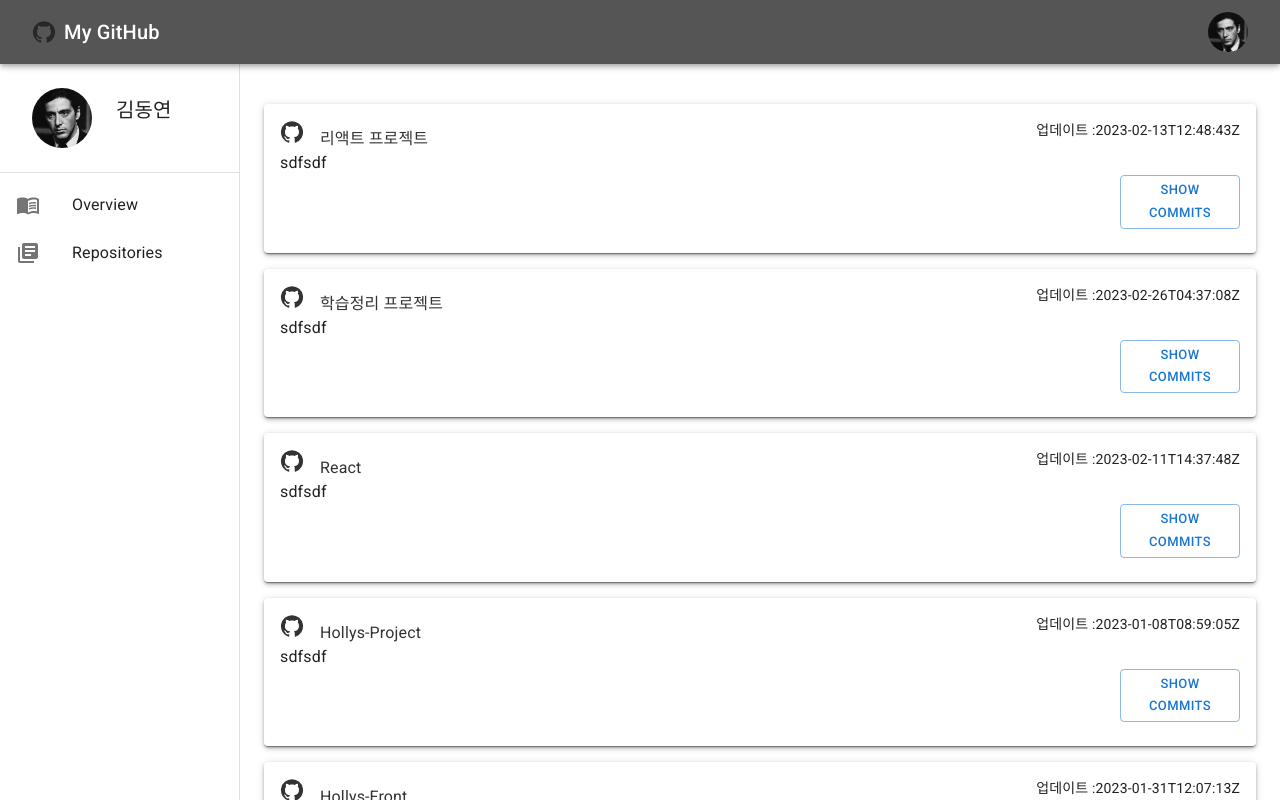
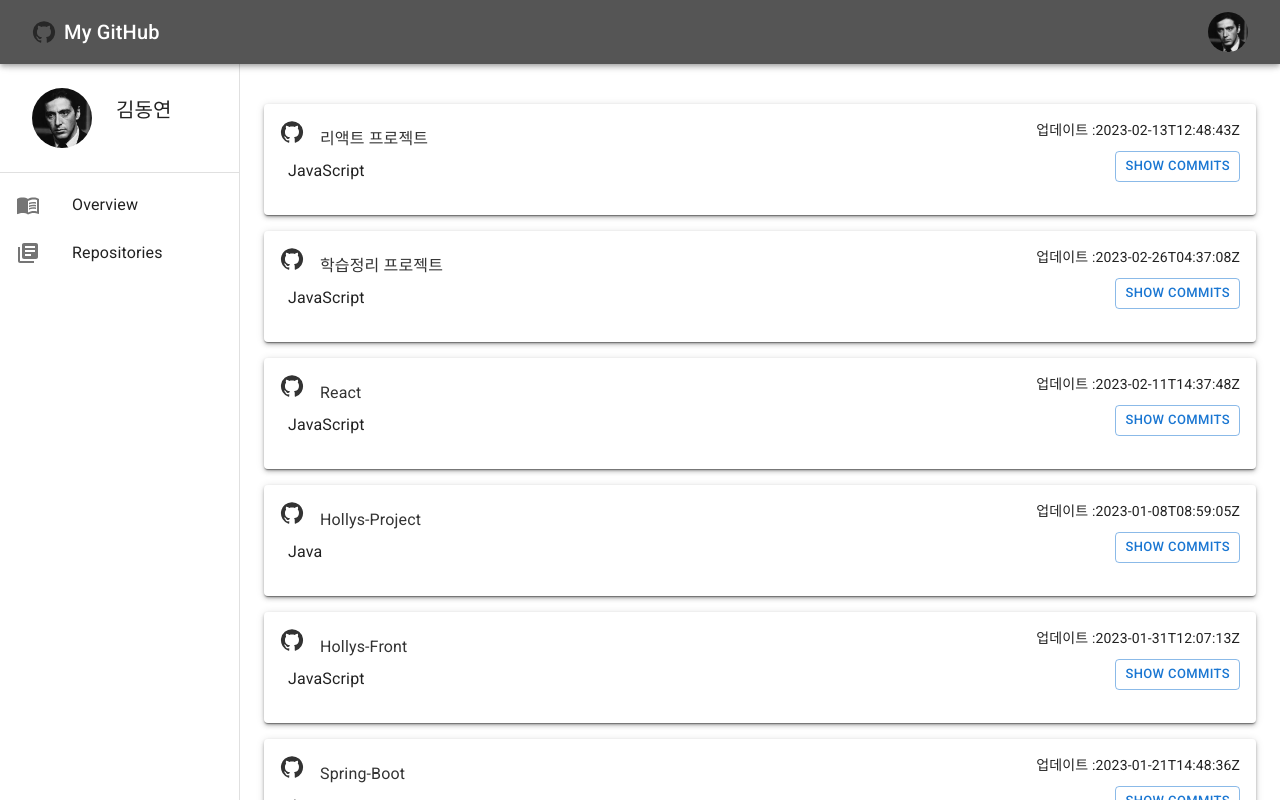
Before and after one commit to Dongyeon915/Project, a React (Create React App) app: page / in a window 1280 px wide. Shown: the top 800 px of the page. Built offline with nearby package versions, Linux system fonts and the light colour scheme.

Commit message:
repository space-between으로 간격 조절

```diff
--- a/src/components/repositories/RepositoriesComp.jsx
+++ b/src/components/repositories/RepositoriesComp.jsx
@@ -1,4 +1,5 @@
 import {
+  Box,
   Button,
   Card,
   CardContent,
@@ -19,9 +20,6 @@ function repositoriesComp() {
               <Paper elevation={3}>
                 <Card sx={{marginTop: 2}}>
                   <CardContent>
-                      <Typography>
-                        {repositoryWebhooks.name}
-                      </Typography>
                     <Stack direction={"row"} justifyContent={"space-between"}>
                       <Link
                           href={repository.html_url2}
@@ -37,15 +35,18 @@ function repositoriesComp() {
                         {repository.updated_at}
                       </Typography>
                     </Stack>
-                      <Grid2 container={"true"}>
-                        <Stack>
-                          sdfsdf
-                        </Stack>
-                        <Grid2 spacing={1} marginLeft={105}>
+
+
+
+                    <Stack direction={"row"} justifyContent={"space-between"}>
+                      <Grid2 padding={1}>
+                          {repository.language}
+                      </Grid2>
+                      <Grid2>
                         <Button variant="outlined"
                                 size={"small"}>show Commits</Button>
                       </Grid2>
-                      </Grid2>
+                    </Stack>
                   </CardContent>
                 </Card>
               </Paper>
```
Lines whose indentation alone changed are shown as unchanged.
